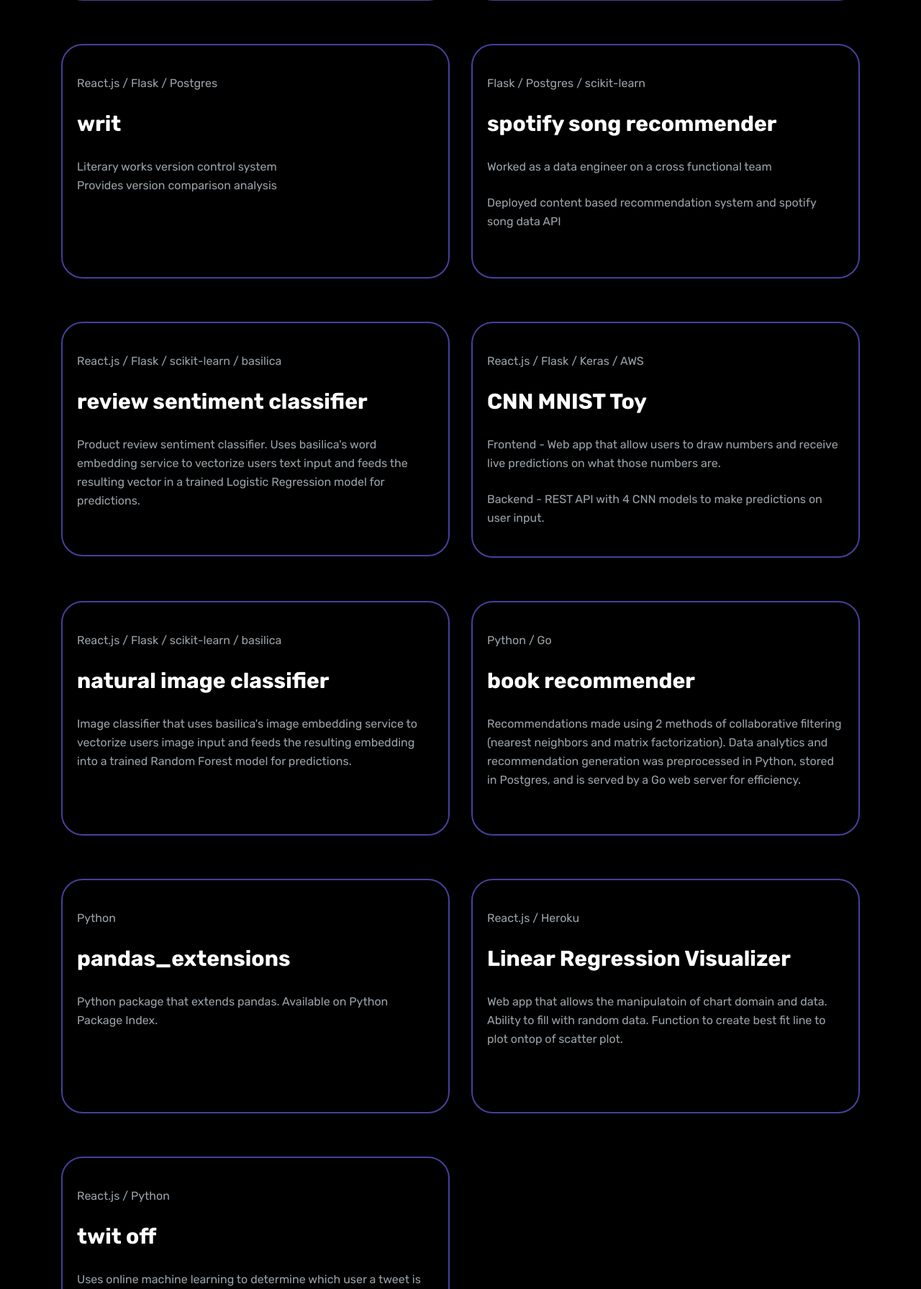
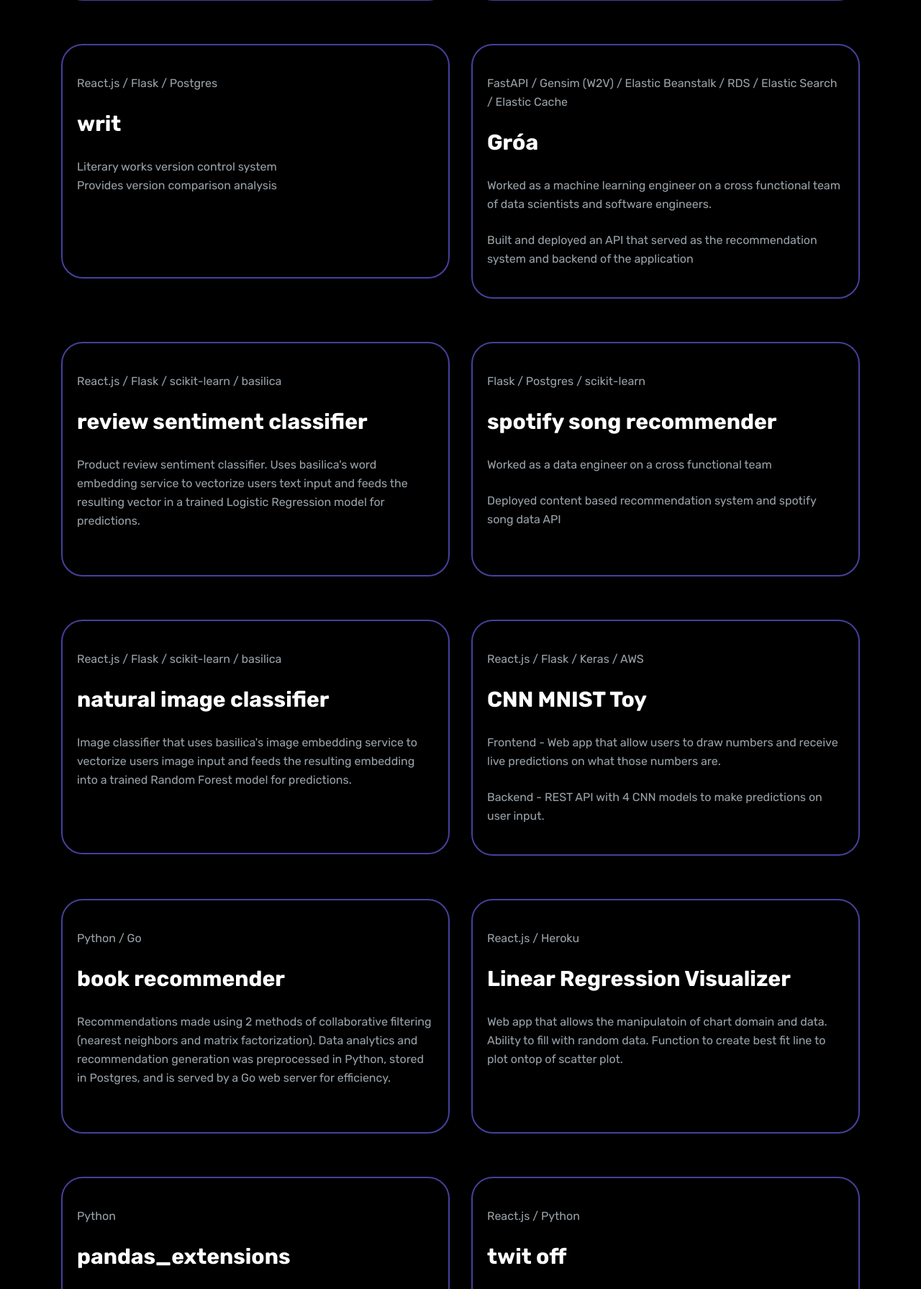
Before and after one commit to bendevera/Personal-Website, a Flask app: page /portfolio in a window 1280 px wide. Shown: the part 599-2390 px from the top of the page at 72% size. Run offline with Flask 2, Linux system fonts and the light colour scheme; some libraries are stand-ins or nearby versions.

Commit message:
update portfolio page

```diff
--- a/app/templates/portfolio.html
+++ b/app/templates/portfolio.html
@@ -31,6 +31,25 @@
             </a>
           </div>
           <div class="col-xs-12 col-md-6">
+            <a href="https://groa.us" target="_blank" class="service_box wow fadeInRight" data-wow-duration=".5s" data-wow-delay="0s">
+              <!-- <img src="/static/images/varfaj.png" height="50" alt=""> -->
+              <p>FastAPI / Gensim (W2V) / Elastic Beanstalk / RDS / Elastic Search / Elastic Cache</p>
+              <h2 class="portfolio-mnist-heading">Gróa</h2>
+              <p>Worked as a machine learning engineer on a cross functional team of data scientists and software engineers.</p><br>
+              <p>Built and deployed an API that served as the recommendation system and backend of the application</p>
+            </a>
+          </div>
+        </div>
+        <div class="row">
+          <div class="col-xs-12 col-md-6">
+            <a href="https://embedding-demo.herokuapp.com/" target="_blank" class="service_box wow fadeInLeft" data-wow-duration=".5s" data-wow-delay="0s">
+              <!-- <img src="/static/images/varfaj.png" height="50" alt=""> -->
+              <p>React.js / Flask / scikit-learn / basilica</p>
+              <h2 class="portfolio-mnist-heading">review sentiment classifier</h2>
+              <p>Product review sentiment classifier. Uses basilica's word embedding service to vectorize users text input and feeds the resulting vector in a trained Logistic Regression model for predictions.</p>
+            </a>
+          </div>
+          <div class="col-xs-12 col-md-6">
             <a href="https://symphinite.netlify.com/login" target="_blank" class="service_box wow fadeInRight" data-wow-duration=".5s" data-wow-delay="0s">
               <!-- <img src="/static/images/varfaj.png" height="50" alt=""> -->
               <p>Flask / Postgres / scikit-learn</p>
@@ -42,11 +61,11 @@
         </div>
         <div class="row">
           <div class="col-xs-12 col-md-6">
-            <a href="https://embedding-demo.herokuapp.com/" target="_blank" class="service_box wow fadeInLeft" data-wow-duration=".5s" data-wow-delay="0s">
+            <a href="https://embedding-demo.herokuapp.com/image" target="_blank" class="service_box wow fadeInLeft" data-wow-duration=".5s" data-wow-delay="0s">
               <!-- <img src="/static/images/varfaj.png" height="50" alt=""> -->
               <p>React.js / Flask / scikit-learn / basilica</p>
-              <h2 class="portfolio-mnist-heading">review sentiment classifier</h2>
-              <p>Product review sentiment classifier. Uses basilica's word embedding service to vectorize users text input and feeds the resulting vector in a trained Logistic Regression model for predictions.</p>
+              <h2 class="portfolio-mnist-heading">natural image classifier</h2>
+              <p>Image classifier that uses basilica's image embedding service to vectorize users image input and feeds the resulting embedding into a trained Random Forest model for predictions.</p>
             </a>
           </div>
           <div class="col-xs-12 col-md-6">
@@ -61,19 +80,19 @@
         </div>
         <div class="row">
           <div class="col-xs-12 col-md-6">
-            <a href="https://embedding-demo.herokuapp.com/image" target="_blank" class="service_box wow fadeInLeft" data-wow-duration=".5s" data-wow-delay="0s">
-              <!-- <img src="/static/images/varfaj.png" height="50" alt=""> -->
-              <p>React.js / Flask / scikit-learn / basilica</p>
-              <h2 class="portfolio-mnist-heading">natural image classifier</h2>
-              <p>Image classifier that uses basilica's image embedding service to vectorize users image input and feeds the resulting embedding into a trained Random Forest model for predictions.</p>
-            </a>
-          </div>
-          <div class="col-xs-12 col-md-6">
-            <a href="https://books.bendevera.com/" target="_blank" class="service_box wow fadeInRight" data-wow-duration=".5s" data-wow-delay="0s">
+            <a href="https://books.bendevera.com/" target="_blank" class="service_box wow fadeInLeft" data-wow-duration=".5s" data-wow-delay="0s">
               <!-- <img src="/static/images/varfaj.png" height="50" alt=""> -->
               <p>Python / Go</p>
               <h2 class="portfolio-mnist-heading">book recommender</h2>
               <p>Recommendations made using 2 methods of collaborative filtering (nearest neighbors and matrix factorization). Data analytics and recommendation generation was preprocessed in Python, stored in Postgres, and is served by a Go web server for efficiency.</p>
+            </a>
+          </div>
+          <div class="col-xs-12 col-md-6">
+            <a href="https://regression-visualizer.herokuapp.com/" target="_blank" class="service_box wow fadeInRight" data-wow-duration=".5s" data-wow-delay="0s">
+              <!-- <img src="/static/images/varfaj.png" height="50" alt=""> -->
+              <p>React.js / Heroku</p>
+              <h2 class="portfolio-mnist-heading">Linear Regression Visualizer</h2>
+              <p>Web app that allows the manipulatoin of chart domain and data. Ability to fill with random data. Function to create best fit line to plot ontop of scatter plot.</p>
             </a>
           </div>
         </div>
@@ -87,17 +106,7 @@
             </a>
           </div>
           <div class="col-xs-12 col-md-6">
-            <a href="https://regression-visualizer.herokuapp.com/" target="_blank" class="service_box wow fadeInRight" data-wow-duration=".5s" data-wow-delay="0s">
-              <!-- <img src="/static/images/varfaj.png" height="50" alt=""> -->
-              <p>React.js / Heroku</p>
-              <h2 class="portfolio-mnist-heading">Linear Regression Visualizer</h2>
-              <p>Web app that allows the manipulatoin of chart domain and data. Ability to fill with random data. Function to create best fit line to plot ontop of scatter plot.</p>
-            </a>
-          </div>
-        </div>
-        <div class="row">
-          <div class="col-xs-12 col-md-6">
-            <a href="https://twit-off-bendevera.herokuapp.com/" target="_blank" class="service_box wow fadeInLeft" data-wow-duration=".5s" data-wow-delay="0s">
+            <a href="https://twit-off-bendevera.herokuapp.com/" target="_blank" class="service_box wow fadeInRight" data-wow-duration=".5s" data-wow-delay="0s">
               <!-- <img src="/static/images/varfaj.png" height="50" alt=""> -->
               <p>React.js / Python</p>
               <h2 class="portfolio-mnist-heading">twit off</h2>
```
